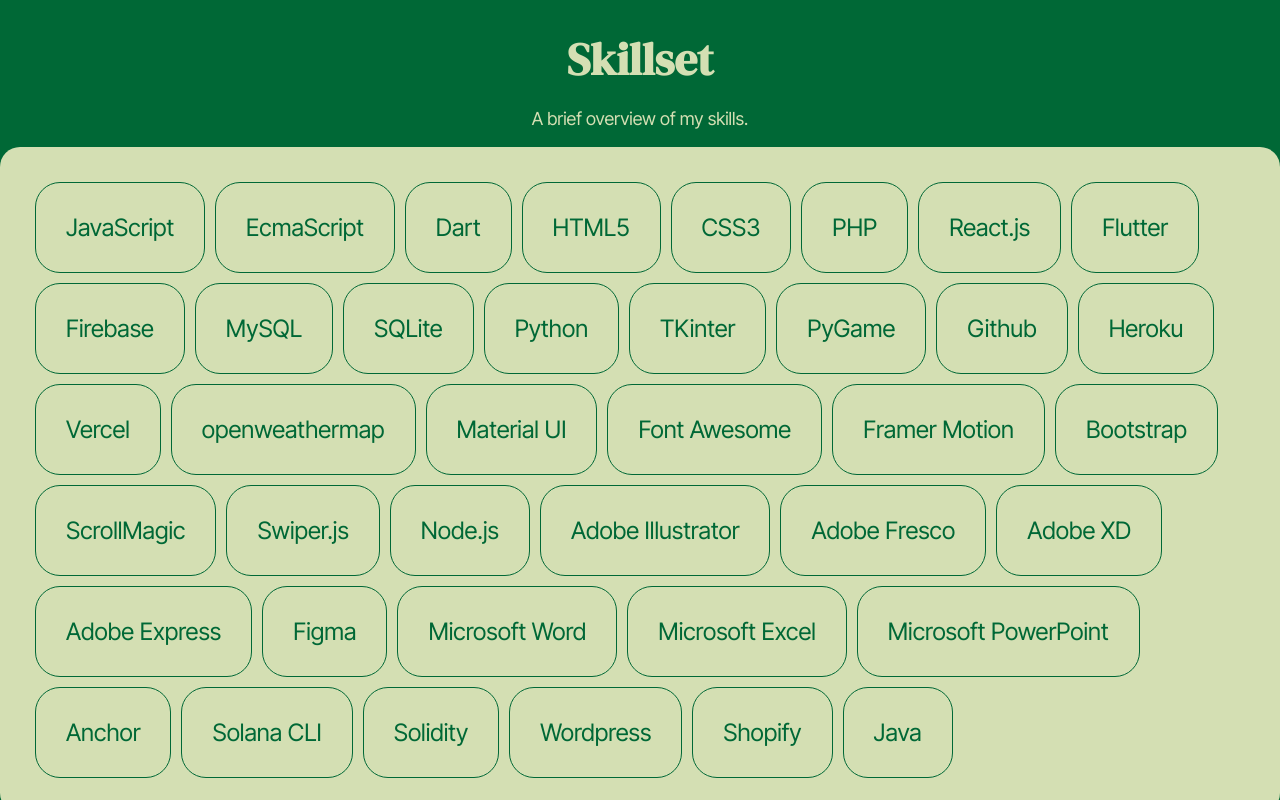
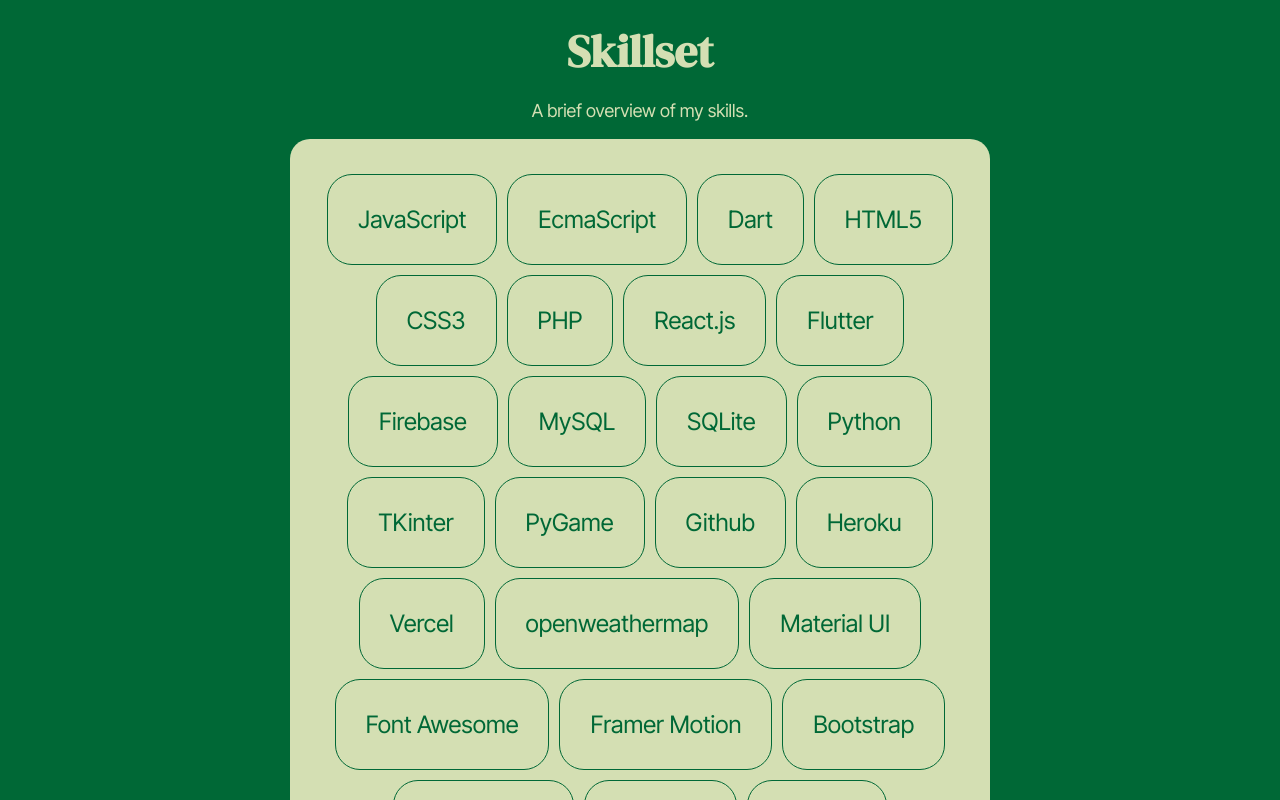
Before and after one commit to them2dt/maruthan-com-2023, a React (Create React App) app: page / in a window 1280 px wide. Shown: the part 2380-3180 px from the top of the page. Built offline with nearby package versions, Linux system fonts and the light colour scheme.

Commit message:
add skills

```diff
--- a/package.json
+++ b/package.json
@@ -3,6 +3,7 @@
   "version": "0.1.0",
   "private": true,
   "dependencies": {
+    "@mui/material": "^5.10.8",
     "@testing-library/jest-dom": "^5.16.5",
     "@testing-library/react": "^13.4.0",
     "@testing-library/user-event": "^13.5.0",
--- a/src/App.css
+++ b/src/App.css
@@ -297,7 +297,10 @@
 .skillset-content-carousel{
   border-radius: 20px;
   padding: 30px;
+  width: 50vw;
   background-color: #d4dfb3;
+  flex-wrap: wrap;
+  text-align: center;
 }
 
 .skillset-content-carousel-title h3 {
```
Also changed, not shown: 1 other file (tests, documents, lock files or other folders).
